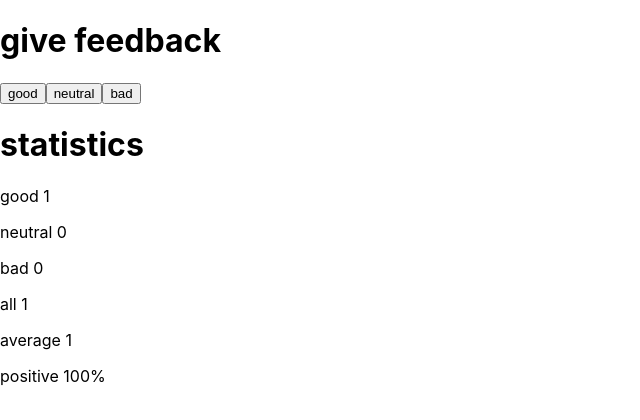
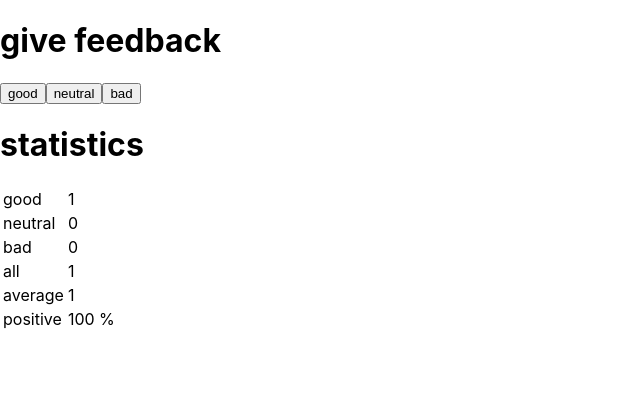
Before and after one commit to aUlloaN/fullstackopen2021, a React (Create React App) app in the folder part1/unicafe/: page / in a window 1280 px wide. Both pictures are taken after a click on the button "good". Shown: the top 420 px of the page, without its empty margins (0-640 px from the left). Built offline with nearby package versions, Linux system fonts and the light colour scheme.

Commit message:
unicafe - step6

```diff
--- a/part1/unicafe/src/App.js
+++ b/part1/unicafe/src/App.js
@@ -2,7 +2,12 @@
 
 const Button = ({ handleClick, text }) => <button onClick={handleClick}>{text}</button>;
 
-const Statistic = ({ text, value }) => <p>{text} {value}</p>;
+const Statistic = ({ text, value }) => (
+  <tr>
+    <td>{text}</td>
+    <td>{value}</td>
+  </tr>
+);
 
 const Statistics = ({ feedback }) => {
   const {good, neutral, bad} = feedback;
@@ -19,14 +24,16 @@
   const positive = (good / total) * 100;
 
   return (
-    <div>
-      <Statistic text="good" value={good} />
-      <Statistic text="neutral" value={neutral} />
-      <Statistic text="bad" value={bad} />
-      <Statistic text="all" value={total} />
-      <Statistic text="average" value={average} />
-      <Statistic text="positive" value={`${positive}%`} />
-    </div>
+    <table>
+      <tbody>
+        <Statistic text="good" value={good} />
+        <Statistic text="neutral" value={neutral} />
+        <Statistic text="bad" value={bad} />
+        <Statistic text="all" value={total} />
+        <Statistic text="average" value={average} />
+        <Statistic text="positive" value={`${positive} %`} />
+      </tbody>
+    </table>
   );
 };
 
```
